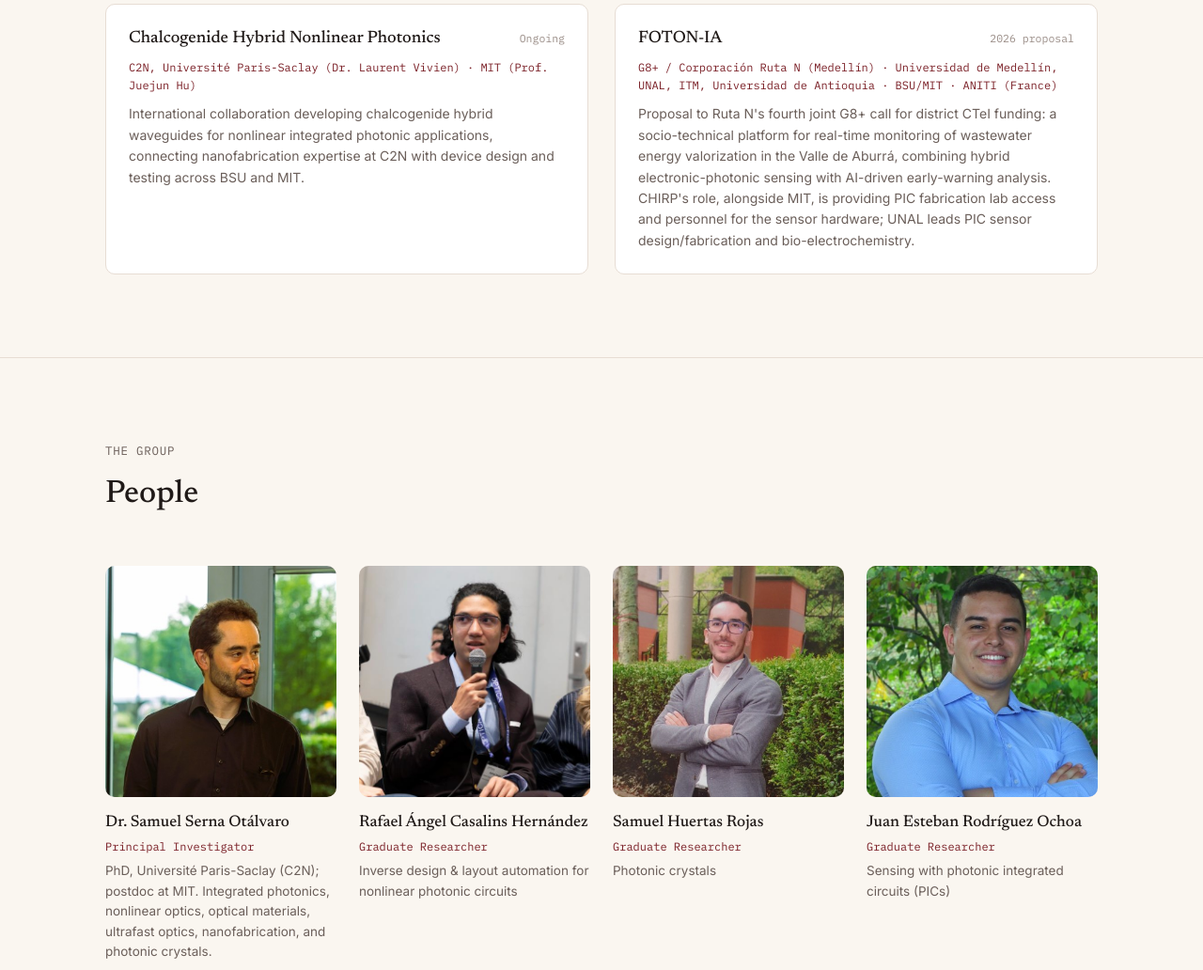
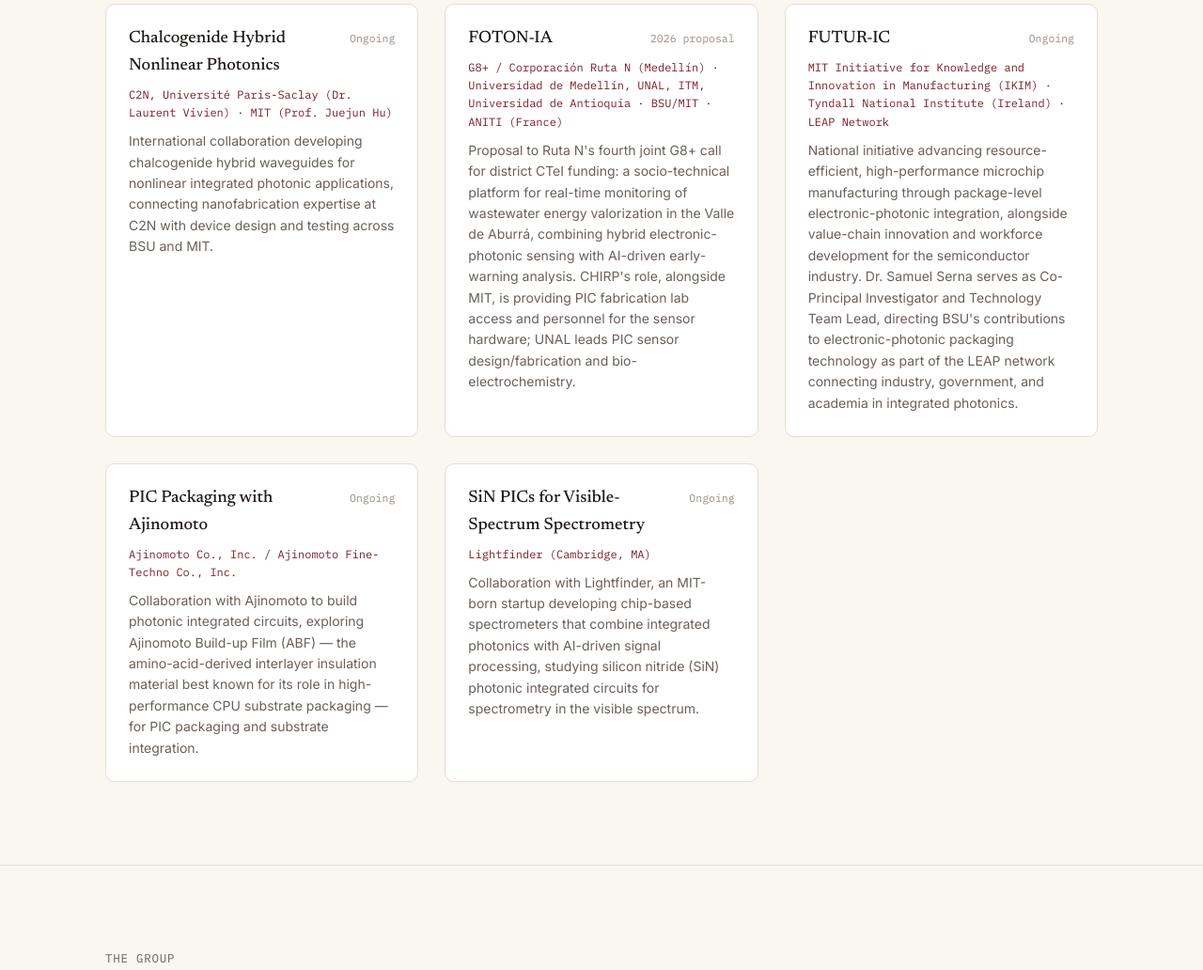
Before and after one commit to CHIRP-BSU/CHIRP-BSU.github.io, a plain HTML site: page index.html in a window 1280 px wide. Shown: the part 3150-4182 px from the top of the page at 94% size. Drawn offline with Linux system fonts and the light colour scheme.

Commit message:
Projects update

```diff
--- a/index.html
+++ b/index.html
@@ -257,6 +257,43 @@
             personnel for the sensor hardware; UNAL leads PIC sensor design/fabrication and
             bio-electrochemistry.</p>
         </div>
+
+        <div class="card project-card">
+          <div class="card-top">
+            <h3>FUTUR-IC</h3>
+            <span class="card-period">Ongoing</span>
+          </div>
+          <p class="card-tag">MIT Initiative for Knowledge and Innovation in Manufacturing (IKIM) · Tyndall National Institute (Ireland) · LEAP Network</p>
+          <p>National initiative advancing resource-efficient, high-performance microchip manufacturing
+            through package-level electronic-photonic integration, alongside value-chain innovation
+            and workforce development for the semiconductor industry. Dr. Samuel Serna serves as
+            Co-Principal Investigator and Technology Team Lead, directing BSU's contributions to
+            electronic-photonic packaging technology as part of the LEAP network connecting industry,
+            government, and academia in integrated photonics.</p>
+        </div>
+
+        <div class="card project-card">
+          <div class="card-top">
+            <h3>PIC Packaging with Ajinomoto</h3>
+            <span class="card-period">Ongoing</span>
+          </div>
+          <p class="card-tag">Ajinomoto Co., Inc. / Ajinomoto Fine-Techno Co., Inc.</p>
+          <p>Collaboration with Ajinomoto to build photonic integrated circuits, exploring Ajinomoto
+            Build-up Film (ABF) — the amino-acid-derived interlayer insulation material best known
+            for its role in high-performance CPU substrate packaging — for PIC packaging and
+            substrate integration.</p>
+        </div>
+
+        <div class="card project-card">
+          <div class="card-top">
+            <h3>SiN PICs for Visible-Spectrum Spectrometry</h3>
+            <span class="card-period">Ongoing</span>
+          </div>
+          <p class="card-tag">Lightfinder (Cambridge, MA)</p>
+          <p>Collaboration with Lightfinder, an MIT-born startup developing chip-based spectrometers
+            that combine integrated photonics with AI-driven signal processing, studying silicon
+            nitride (SiN) photonic integrated circuits for spectrometry in the visible spectrum.</p>
+        </div>
       </div>
     </div>
   </section>
```
Also changed, not shown: 3 other files.
